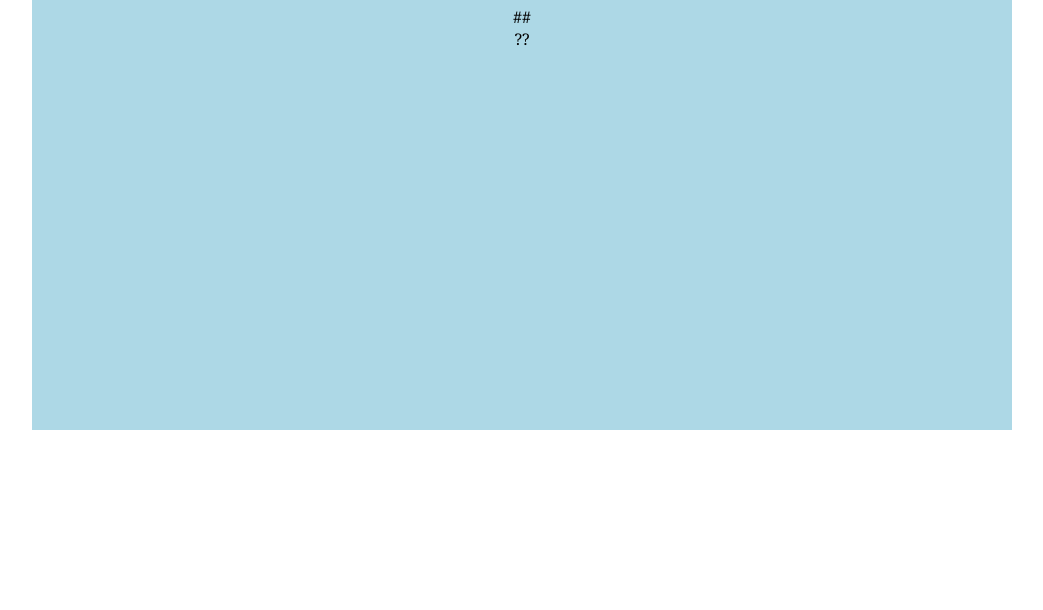
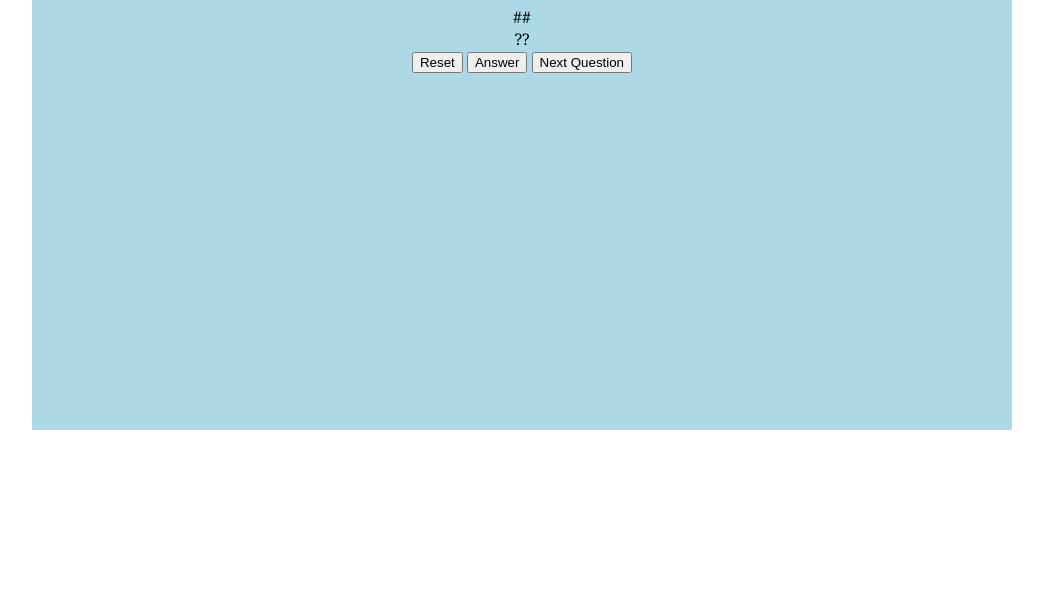
Before and after one commit to dlopez079/TriviaGame, a plain HTML site: page index.html in a window 1280 px wide. Shown: the part 190-800 px from the top of the page, without its empty margins (118-1161 px from the left). Drawn offline with nearby package versions, Linux system fonts and the light colour scheme.

Commit message:
Added buttons to html

```diff
--- a/index.html
+++ b/index.html
@@ -18,7 +18,9 @@
         <div id="main">
             <section id="timer">##</section>
             <section id="quest">??</section>
-
+            <button id="btn1">Reset</button>
+            <button id="btn2">Answer</button>
+            <button id="btn3">Next Question</button>
         </div>
     </div>
 
```
